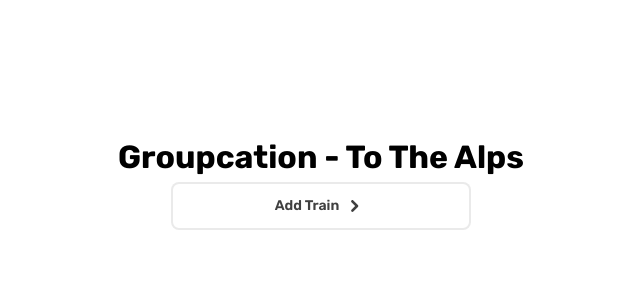
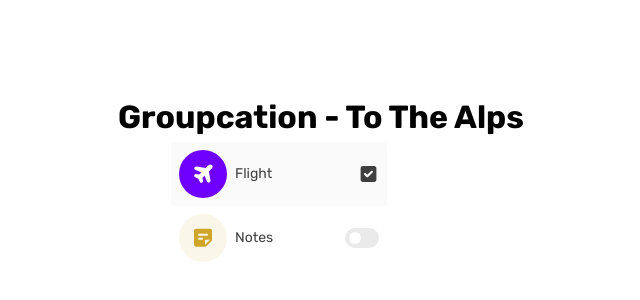
Before and after one commit to gcoogan1/Groupcation_Demo, a React (Vite) app: page / in a window 1280 px wide. Shown: the part 216-516 px from the top of the page, without its empty margins (319-959 px from the left). Built offline with nearby package versions, Linux system fonts and the light colour scheme.

Commit message:
Create filter item component

```diff
--- a/src/App.tsx
+++ b/src/App.tsx
@@ -1,13 +1,15 @@
 // IMPORTANT IMPORT ADD-ON FOR SVGS -> .svg?react
 
-import Button from "./components/Button/Button";
-import ChevRight from "./assets/Chevron_Right.svg?react"
+
+import FilterItem from "./components/FilterItem/FilterItem";
+import Pictogram from "./components/Pictogram/Pictogram";
+import Flight from "./assets/Flight.svg?react";
+import Note from "./assets/Note.svg?react";
 import { theme } from "./styles/theme";
 
 
 
 const App = () => {
-
 
 	return (
 		<div
@@ -24,14 +26,8 @@ const App = () => {
 			<h1>Groupcation - To The Alps</h1>
 
 			<div style={{ width: "300px" }}>
-				<Button
-					rightIcon={<ChevRight color={theme.secondary} />}
-					color={"outlined"}
-					onClick={() => console.log("Add Train")}
-					ariaLabel={"Add Train"}
-					>
-						Add Train
-					</Button>
+				<FilterItem action={"checkbox"} selected icon={<Pictogram size="small" type="flight"><Flight color="white" /></Pictogram>} label={"Flight"} />
+				<FilterItem action={"switch"} icon={<Pictogram size="small" type="noteOpacity"><Note color={theme.note} /></Pictogram>} label={"Notes"} />
 			</div>
 		</div>
 	);
--- /dev/null
+++ b/src/components/FilterItem/FilterItem.styles.ts
@@ -0,0 +1,30 @@
+import styled from "styled-components";
+import { theme } from "../../styles/theme";
+
+interface FilterItemProps {
+  addBackground: boolean;
+}
+
+export const FilterItemContainer = styled.div<FilterItemProps>`
+  width: 200px;
+  background: ${({ addBackground }) => addBackground ? '#FAFAFA' : 'transparent'};
+  padding: 8px;
+  display: flex;
+  justify-content: space-between;
+  align-items: center;
+  gap: 8px;
+  border-radius: 4px;
+`
+
+export const FilterItemLabel = styled.div`
+  display: flex;
+  align-items: center;
+  gap: 8px;
+`
+
+export const FilterItemText = styled.p`
+  font-size: 14px;
+  font-weight: 400;
+  line-height: 20px;
+  color: ${theme.secondary};
+`
--- /dev/null
+++ b/src/components/FilterItem/FilterItem.tsx
@@ -0,0 +1,41 @@
+import { useState } from "react";
+import Switch from "../Switch/Switch";
+import CheckboxSelected from "../../assets/Checkbox_Selected.svg?react";
+import CheckboxUnselected from "../../assets/Checkbox_Unselected.svg?react";
+
+import { FilterItemContainer, FilterItemLabel, FilterItemText } from "./FilterItem.styles";
+
+interface FilterItemProps {
+  action: "checkbox" | "switch";
+  icon: React.ReactNode;
+  label: string;
+  selected?: boolean;
+}
+
+const FilterItem: React.FC<FilterItemProps> = ({ action, icon, label, selected = false }) => {
+  const [showBackground, setShowBackground] = useState(selected)
+
+  const handleToggle = () => {
+    setShowBackground((prev) => !prev);
+  };
+
+  return (
+    <FilterItemContainer addBackground={showBackground} onClick={handleToggle}>
+      <FilterItemLabel>
+        {icon}
+        <FilterItemText>
+          {label}
+        </FilterItemText>
+      </FilterItemLabel>
+      {(action === 'checkbox') ? (
+        <>
+        {showBackground ? <CheckboxSelected /> : <CheckboxUnselected />}
+        </>
+      ) : (
+        <Switch onClick={handleToggle} />
+      )}
+    </FilterItemContainer>
+  )
+}
+
+export default FilterItem
--- a/src/components/Switch/Switch.tsx
+++ b/src/components/Switch/Switch.tsx
@@ -2,14 +2,16 @@ import { useState } from "react";
 import { Checkbox, Slider, SwitchContainer } from "./Switch.styles";
 
 interface SwitchProps {
-  on?: boolean
+  on?: boolean,
+  onClick?: () => void
 }
 
-const Switch: React.FC<SwitchProps> = ({ on }) => {
+const Switch: React.FC<SwitchProps> = ({ on, onClick }) => {
   const [isOn, setIsOn] = useState(on);
 
   const handleToggle = () => {
     setIsOn((prev) => !prev);
+    if (onClick) onClick();
   };
 
   return (
```
Also changed, not shown: src/assets/Checkbox_Selected.svg, src/assets/Checkbox_Unselected.svg.
